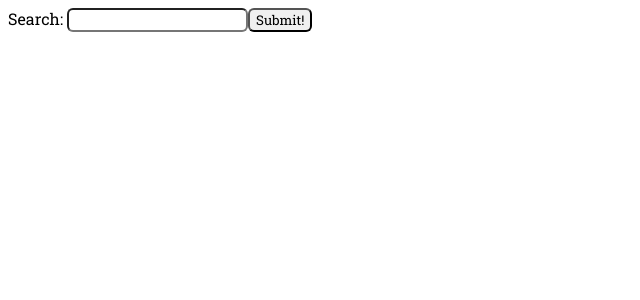
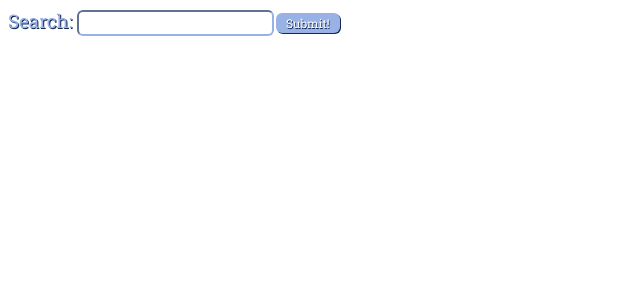
Before and after one commit to sophiebaud11/ll_thirdreactlab, a React (Create React App) app: page / in a window 1280 px wide. Shown: the top 300 px of the page, without its empty margins (0-640 px from the left). Built offline with nearby package versions, Linux system fonts and the light colour scheme.

Commit message:
style changes

```diff
--- a/src/App.js
+++ b/src/App.js
@@ -36,7 +36,7 @@ export default function App() {
       </div>
       <div style={r2}>
         <div style={p2}>
-        <Video idValue={idValue} setTimeStamp={setTimeStamp} setCommentForm={setCommentForm} addLike={addLike}/>
+        <Video idValue={idValue} setTimeStamp={setTimeStamp} setCommentForm={setCommentForm} addLike={addLike} commentArray={commentArray}/>
           <div style={p4}>
             {(timeStamp && showCommentForm) &&
               <Comment timeStamp={timeStamp} onCommentSubmit={onCommentSubmit} commentValue={commentValue} setComment={setComment}/>
--- a/src/Comment.js
+++ b/src/Comment.js
@@ -1,19 +1,12 @@
-import React, { useState } from 'react'
+import React from 'react'
 import { buttonStyle, inputStyle} from './styles.js'
-
-// add a log of the timestamp, and a showcommentform state to reset the form
 
 export default function Comment (props) {
   const { timeStamp, onCommentSubmit, commentValue, setComment } = props
   return (
     <>
-    <div>
-      <form>
-        <label>
-          Leave a comment:
-        </label>
-        <input style={inputStyle} type="text" value={commentValue}  onChange={e => setComment(e.target.value)}></input>
-      </form>
+    <div style={{color: "#142952"}}>
+      Leave a comment: <input style={inputStyle} type="text" value={commentValue}  onChange={e => setComment(e.target.value)}></input>
       <button style={buttonStyle} onClick={() => onCommentSubmit(timeStamp)}>Submit!</button>
     </div>
     </>
--- a/src/Panel.js
+++ b/src/Panel.js
@@ -1,18 +1,18 @@
 import React from 'react'
-import { commentStyle, panelStyle } from './styles.js'
+import { commentStyle, panelStyle, titleStyle } from './styles.js'
 
 export default function Panel({ likeValue, commentArray }) {
 
   const commentsList = commentArray ? <div>
-    {commentArray.map((item,i) => <p key={i}>{commentArray[i]}</p>)}
+    {commentArray.map((item,i) => <p style={{marginTop: "3px"}} key={i}>{commentArray[i]}</p>)}
   </div> : <p>No comments yet!</p>
 
   return (
     <>
-    <div style = {panelStyle}>
-      <span style={{fontSize: "1.17em", }}><bold>Likes:</bold> {likeValue}</span>
-      <h3>Comments: </h3>
-      <p style={commentStyle}>{commentsList}</p>
+    <div style={panelStyle}>
+      <span style={titleStyle}>Likes: </span><span style={{fontFamily: "'Montserrat', sans-serif"}}>{likeValue}</span>
+      <br /><span style={titleStyle}>Comments: </span>
+      <br /><span style={commentStyle}>{commentsList}</span>
     </div>
     </>
     )
--- a/src/Play.js
+++ b/src/Play.js
@@ -1,15 +1,19 @@
 import React, { useState } from 'react'
-import like from './like.png'
+import like from './likeshadow.png'
 import { buttonStyle, p4 } from './styles.js'
 
 export default function Play (props) {
-  const { player, setTimeStamp, setCommentForm, addLike } = props
+  const { player, setTimeStamp, setCommentForm, addLike, commentArray } = props
   const [ playing, setPlaying ] = useState(true)
   const buttonText = playing ? 'Pause' : 'Play'
 
   function commentButton() {
     getTimestamp()
     setCommentForm(true)
+  }
+  function saveComment() {
+// save comment array to a new state variable - log that new state variable to see if how it's structured
+// have a roll past comments button that rolls thru that data as the video plays, showing comments in sync
   }
 
   const playPause = () => {
@@ -37,6 +41,7 @@ export default function Play (props) {
         <button style={buttonStyle} onClick={playPause}>{buttonText}</button>
         <button style={buttonStyle} onClick={() => addLike()}><img src={like} width="20px" alt="like"/>Like!</button>
         <button style={buttonStyle} onClick={commentButton}>Leave a Comment</button>
+        <button style={buttonStyle} onClick={saveComment}>Save Comments</button>
       </div>
     </>
 
--- a/src/Search.js
+++ b/src/Search.js
@@ -1,13 +1,12 @@
 import React, { useState } from 'react'
-import { buttonStyle, inputStyle } from './styles.js'
-
+import { buttonStyle, inputStyle, titleStyle } from './styles.js'
 
 export default function Search({ newVideo }) {
   const [searchValue, setSearch] = useState(null)
 
   return (
     <div>
-        <label>Search: </label>
+        <label style={titleStyle}>Search: </label>
         <input style={inputStyle} type="text" onChange={e => setSearch(e.target.value)}></input>
         <button style={buttonStyle} onClick={() => newVideo(searchValue)}>Submit!</button>
     </div>
--- a/src/Video.js
+++ b/src/Video.js
@@ -3,7 +3,7 @@ import Player from '@vimeo/player'
 import Play from './Play.js'
 import { videoStyle } from './styles.js'
 
-export default function Video({ onPause, idValue, setTimeStamp, setCommentForm, addLike }) {
+export default function Video({ onPause, idValue, setTimeStamp, setCommentForm, addLike, commentArray }) {
     const container = useRef(document.createElement('div'))
     const player = useRef()
     const [ready, setReady] = useState(false)
@@ -36,7 +36,7 @@ export default function Video({ onPause, idValue, setTimeStamp, setCommentForm,
           {ready &&
             <>
             <div style={videoStyle} ref={videoRef}></div>
-            <Play player={player} setTimeStamp={setTimeStamp} setCommentForm={setCommentForm} addLike={addLike}/>
+            <Play player={player} setTimeStamp={setTimeStamp} setCommentForm={setCommentForm} addLike={addLike} commentArray={commentArray}/>
             </>
           }
       </div>
--- a/src/styles.js
+++ b/src/styles.js
@@ -27,26 +27,48 @@ export const p3 = {
 export const p4 = {
   display: "flex",
   flexDirection: "row",
+  marginBottom: "5px",
   justifyContent: "space-evenly",
   fontFamily: "'Roboto Slab', serif",
 }
 
 export const buttonStyle = {
   fontFamily: "'Roboto Slab', serif",
-  borderRadius: "6px"
+  marginLeft: "2px",
+  backgroundColor: "#98b2e6",
+  borderRadius: "6px",
+  textShadow: "0.75px 0.75px #142952",
+  border: "none",
+  boxShadow: "1px 1px #142952",
+  color: "white",
+  fontSize: "12px",
+  textAlign: "center",
+  padding: "2px 10px",
+  cursor: "pointer",
 }
 export const commentStyle = {
   fontFamily: "'Montserrat', sans-serif",
-
+  marginTop: "15px",
+  color: "#142952",
+  fontSize: "15px",
 }
 export const inputStyle = {
+  padding: "2px 10px",
+  color: "#142952",
   borderRadius: "6px",
+  borderColor: "#98b2e6",
   fontFamily: "'Roboto Slab', serif"
 }
 export const panelStyle = {
   marginLeft: "10px",
+  color: "#142952",
   marginTop: "1em"
 }
 export const videoStyle = {
   marginTop: "20px"
 }
+export const titleStyle = {
+  color: "#98b2e6",
+  fontSize: "1.17em",
+  textShadow: "1px 1px #142952",
+}
```
Also changed, not shown: src/like.png, src/likeshadow.png (added).
